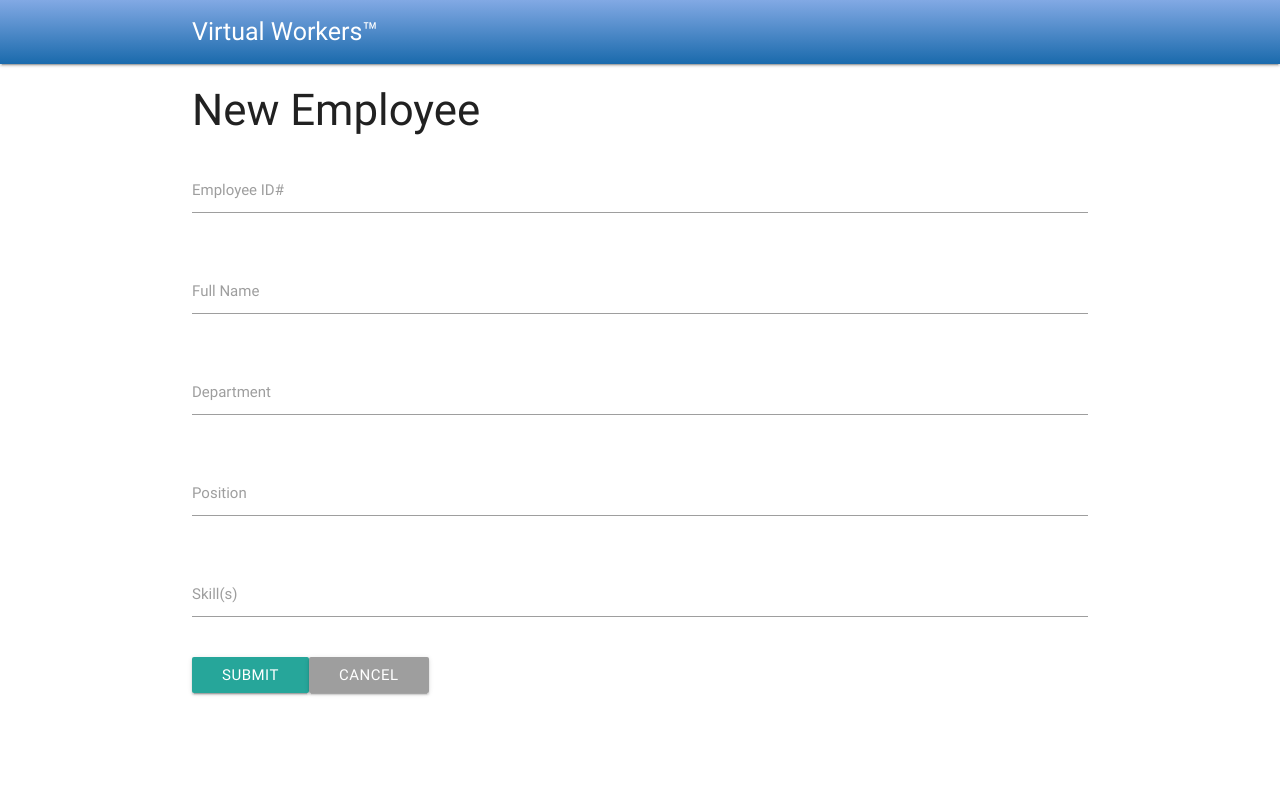
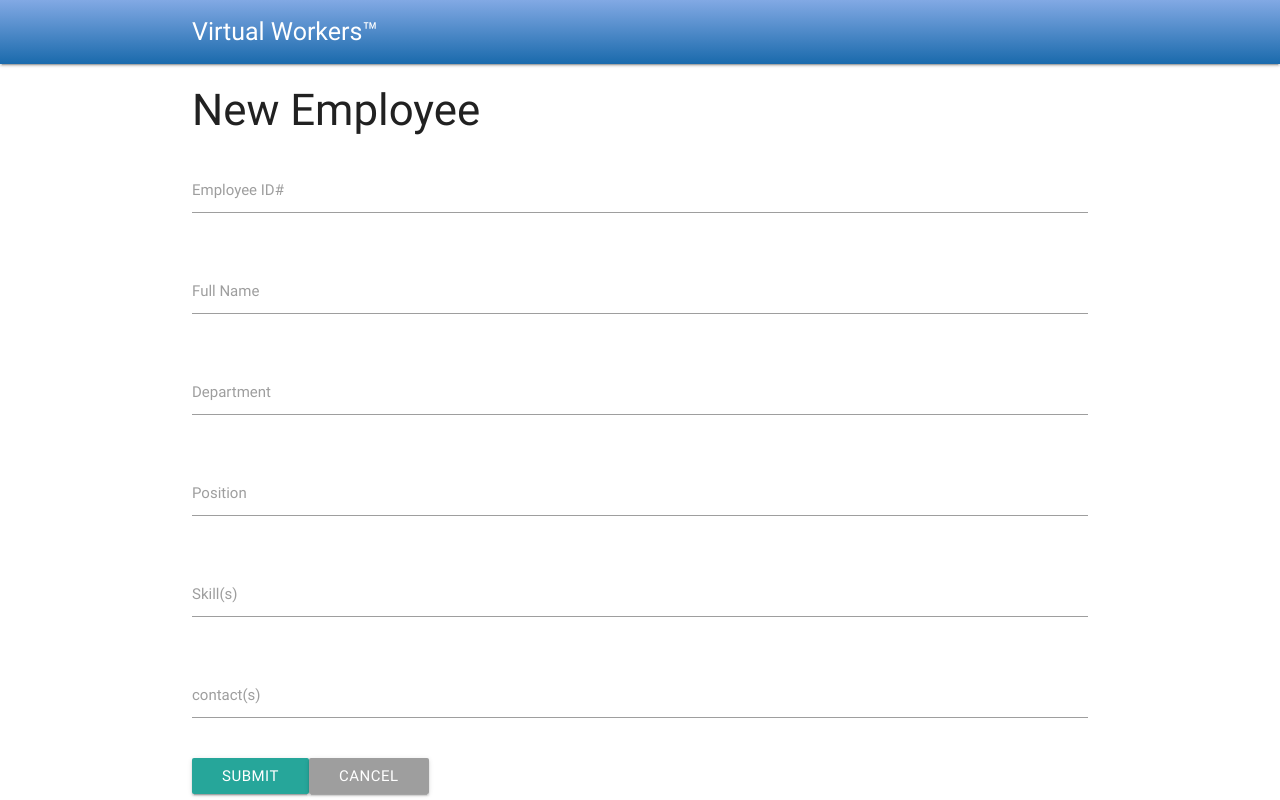
Before and after one commit to deveninja/employeemanager, a Vue app: page /#/new in a window 1280 px wide. Built offline with nearby package versions, Linux system fonts and the light colour scheme.

Commit message:
added contacts

```diff
--- a/src/App.vue
+++ b/src/App.vue
@@ -1,3 +1,5 @@
+
+
 <template>
   <div id="app">
     <navBar />
--- a/src/assets/css/style.css
+++ b/src/assets/css/style.css
@@ -9,6 +9,12 @@
 
 
 /* Main Design */
+* {
+    margin: 0;
+    padding: 0;
+    box-sizing: border-box;
+}
+
 .collection {
     margin-top: 4em;
     margin-left: 0;
@@ -19,14 +25,18 @@
     padding: 0;
 }
 
-body {
+body, html {
     /* border: 1px solid blue; */
+    width: 100%;
+    margin: 0;
+    padding: 0;
+    height: 100vh;
 }
 
 .main-header,
 .main-color {
     background: var(--main-color);
-
+    width: 100%;
 }
 
 .collection-header {
@@ -53,3 +63,15 @@ i.fa-user {
 span.logo {
     font-size: 25px;
 }
+
+/* Login style block */
+
+.auth-container {
+    border: 1px solid green;
+    width: 100%;
+    min-width: 360px;
+    max-width: 400px;
+    padding: 20px;
+    margin: 0 auto;
+
+}
--- a/src/components/editEmployee.vue
+++ b/src/components/editEmployee.vue
@@ -31,6 +31,13 @@
             <label for="">Skill(s)</label>
             <div class="input-field col s12">
               <input type="text" v-model="skill" required>
+
+            </div>
+          </div>
+          <div class="row">
+            <label for="">Contact(s)</label>
+            <div class="input-field col s12">
+              <input type="text" v-model="contact" required>
 
             </div>
           </div>
@@ -70,6 +77,7 @@ export default {
             vm.dept = doc.data().dept
             vm.position = doc.data().position
             vm.skill = doc.data().skill
+            vm.contact = doc.data().contact
           })
         })
       })
@@ -86,6 +94,7 @@ export default {
             this.dept = doc.data().dept
             this.position = doc.data().position
             this.skill = doc.data().skill
+            this.contact = doc.data().contact
           })
         })
     },
@@ -98,7 +107,8 @@ export default {
             name: this.name,
             dept: this.dept,
             position: this.position,
-            skill: this.skill
+            skill: this.skill,
+            contact: this.contact
           })
           .then(() => {
             this.$router.push({name: 'view-employee', params: {employee_id: this.employee_id}})
--- /dev/null
+++ b/src/components/login.vue
@@ -0,0 +1,53 @@
+<template>
+  <div class="row">
+    <form class="col s12">
+      <!-- <div class="row">
+        <div class="input-field col s6">
+          <input placeholder="Placeholder" id="first_name" type="text" class="validate">
+          <label for="first_name">First Name</label>
+        </div>
+        <div class="input-field col s6">
+          <input id="last_name" type="text" class="validate">
+          <label for="last_name">Last Name</label>
+        </div>
+      </div>
+      <div class="row">
+        <div class="input-field col s12">
+          <input disabled value="I am not editable" id="enabled" type="text" class="validate">
+          <label for="disabled">Disabled</label>
+        </div>
+      </div> -->
+      <div class="row">
+        <div class="input-field col s12">
+          <input id="password" type="password" class="validate">
+          <label for="password">Password</label>
+        </div>
+      </div>
+      <div class="row">
+        <div class="input-field col s12">
+          <input id="email" type="email" class="validate">
+          <label for="email">Email</label>
+        </div>
+      </div>
+      <!-- <div class="row">
+        <div class="col s12">
+          This is an inline input field:
+          <div class="input-field inline">
+            <input id="email" type="email" class="validate">
+            <label for="email" data-error="wrong" data-success="right">Email</label>
+          </div>
+        </div>
+      </div> -->
+    </form>
+  </div>
+
+</template>
+
+<script>
+export default {
+  name: 'login',
+  data: function() {
+      return {}
+  }
+}
+</script>
--- a/src/components/newEmployee.vue
+++ b/src/components/newEmployee.vue
@@ -33,6 +33,12 @@
               <label for="">Skill(s)</label>
             </div>
           </div>
+          <div class="row">
+            <div class="input-field col s12">
+              <input type="text" v-model="contact" required>
+              <label for="">contact(s)</label>
+            </div>
+          </div>
           <button class="btn" type="submit">Submit</button>
           <router-link to="/" class="btn grey">Cancel</router-link>
         </form>
@@ -61,7 +67,8 @@ export default {
         name: this.name,
         dept: this.dept,
         position: this.position,
-        skill: this.skill
+        skill: this.skill,
+        contact: this.contact
       })
       .then(docRef => this.$router.push('/'))
       .catch(error => console.log(err))
--- /dev/null
+++ b/src/components/register.vue
@@ -0,0 +1,42 @@
+<template>
+
+  <div class="auth-container">
+    <form class="col s12">
+      <div class="row">
+        <div class="input-field col s6">
+          <input id="first_name" type="text" class="validate">
+          <label for="first_name">First Name</label>
+        </div>
+        <div class="input-field col s6">
+          <input id="last_name" type="text" class="validate">
+          <label for="last_name">Last Name</label>
+        </div>
+      </div>
+
+      <div class="row">
+        <div class="input-field col s12">
+          <input id="password" type="password" class="validate">
+          <label for="password">Password</label>
+        </div>
+      </div>
+      <div class="row">
+        <div class="input-field col s12">
+          <input id="email" type="email" class="validate">
+          <label for="email">Email</label>
+        </div>
+      </div>
+
+    </form>
+  </div>
+
+</template>
+
+<script>
+
+export default {
+  name: 'Register',
+  data: function() {
+      return {}
+  }
+}
+</script>
--- a/src/components/viewEmployee.vue
+++ b/src/components/viewEmployee.vue
@@ -10,6 +10,7 @@
           <li class="collection-item">Department: {{dept}}</li>
           <li class="collection-item">Position: {{position}}</li>
           <li class="collection-item">Skill(s): {{skill}}</li>
+          <li class="collection-item">Contact(s): {{contact}}</li>
 
       </ul>
 
@@ -49,6 +50,7 @@ export default {
             vm.dept = doc.data().dept
             vm.position = doc.data().position
             vm.skill = doc.data().skill
+            vm.contact = doc.data().contact
 
           })
         })
@@ -66,6 +68,7 @@ export default {
           this.dept = doc.data().dept
           this.position = doc.data().position
           this.skill = doc.data().skill
+          this.contact = doc.data().contact
         })
       })
     },
--- a/src/router/index.js
+++ b/src/router/index.js
@@ -4,6 +4,8 @@ import dashboard from '@/components/dashboard'
 import newEmployee from '@/components/newEmployee'
 import viewEmployee from '@/components/viewEmployee'
 import editEmployee from '@/components/editEmployee'
+import login from '@/components/login'
+import register from '@/components/register'
 
 
 Vue.use(Router)
@@ -14,6 +16,16 @@ export default new Router({
       path: '/',
       name: 'dashboard',
       component: dashboard
+    },
+    {
+      path: '/login',
+      name: 'login',
+      component: login
+    },
+    {
+      path: '/register',
+      name: 'register',
+      component: register
     },
     {
       path: '/new',
```
